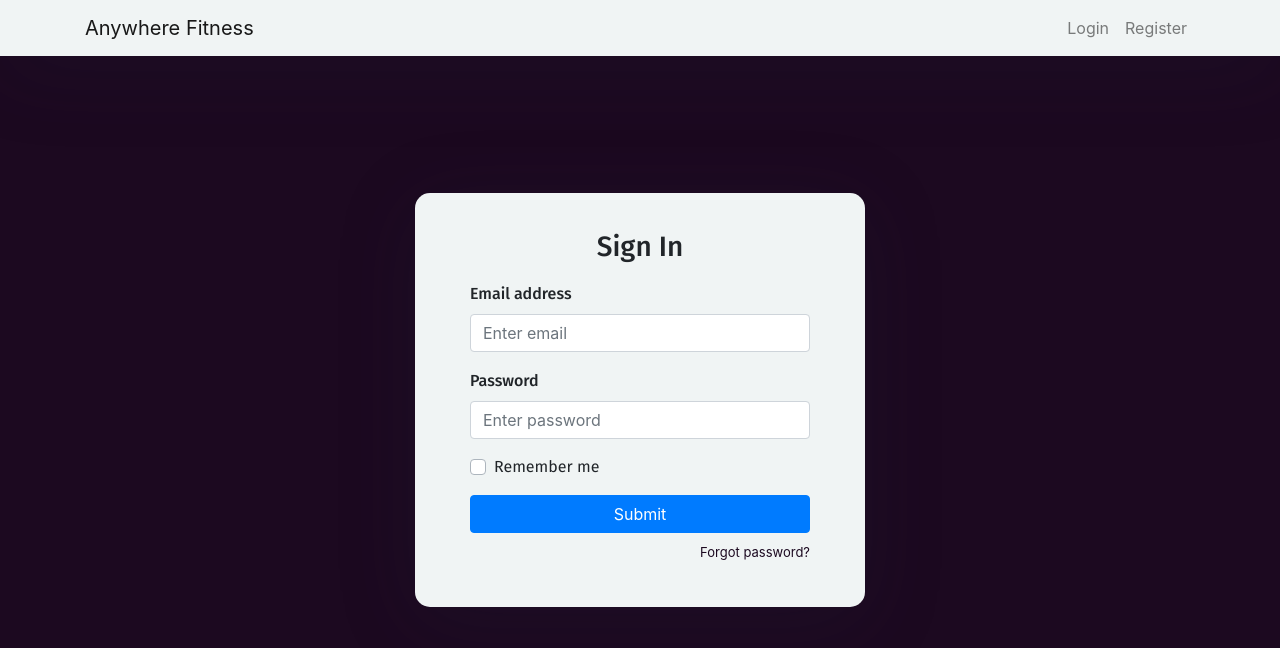
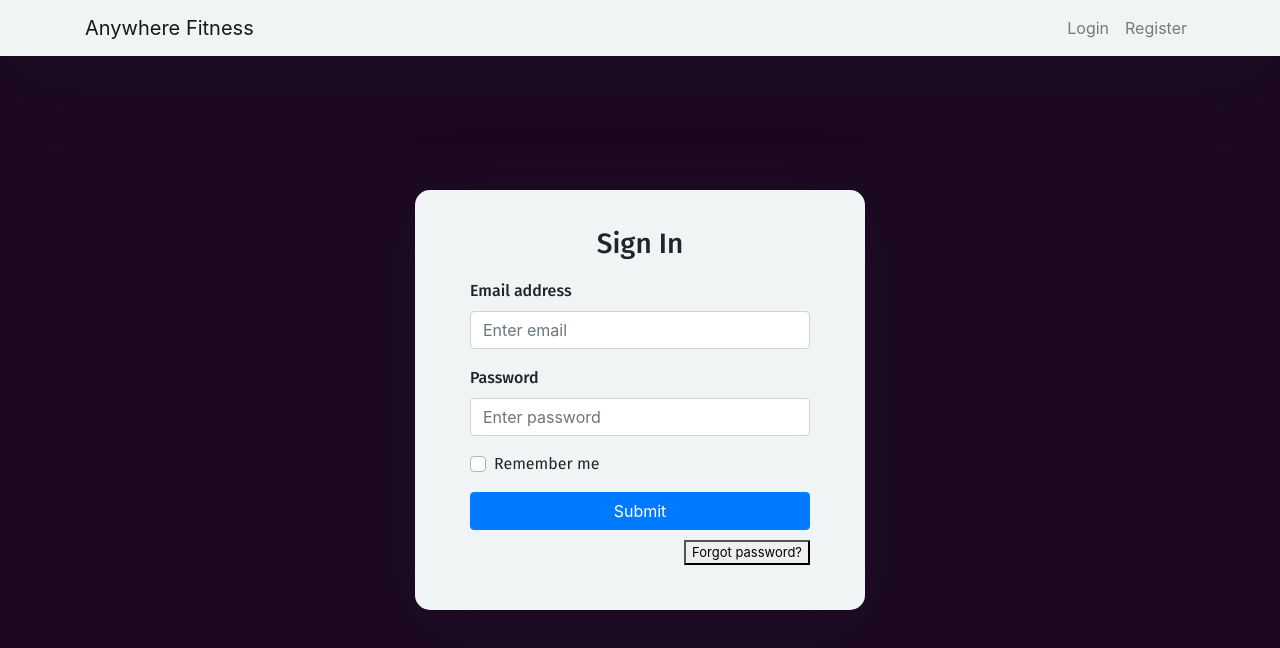
Before and after one commit to buildweek-anywhere-fitness4/front-end, a React (Create React App) app in the folder anywhere-fitness/: page / in a window 1280 px wide. Shown: the top 648 px of the page. Built offline with nearby package versions, Linux system fonts and the light colour scheme.

Commit message:
creating submit handler for new user

```diff
--- a/anywhere-fitness/package.json
+++ b/anywhere-fitness/package.json
@@ -7,6 +7,7 @@
     "@testing-library/react": "^9.3.2",
     "@testing-library/user-event": "^7.1.2",
     "axios": "^0.20.0",
+    "bootstrap": "^4.5.2",
     "react": "^16.13.1",
     "react-datepicker": "^3.1.3",
     "react-dom": "^16.13.1",
--- a/anywhere-fitness/src/Components/LoginForm.js
+++ b/anywhere-fitness/src/Components/LoginForm.js
@@ -25,7 +25,7 @@ export default class Login extends Component {
 
                 <button type="submit" className="btn btn-primary btn-block">Submit</button>
                 <p className="forgot-password text-right">
-                    Forgot <a href="#">password?</a>
+                    <button>Forgot password?</button>
                 </p>
             </form>
         );
--- a/anywhere-fitness/src/Components/RegisterForm.js
+++ b/anywhere-fitness/src/Components/RegisterForm.js
@@ -44,6 +44,7 @@ const RegisterForm = () => {
         console.log("New User Created");
         axios
             .post("https://reqres.in/api/users", newUser)
+             .then(res=>console.log(res))
              .catch(err => console.log(err, "New User Not Created"));
     };
 
```
Also changed, not shown: 1 other file (tests, documents, lock files or other folders).
